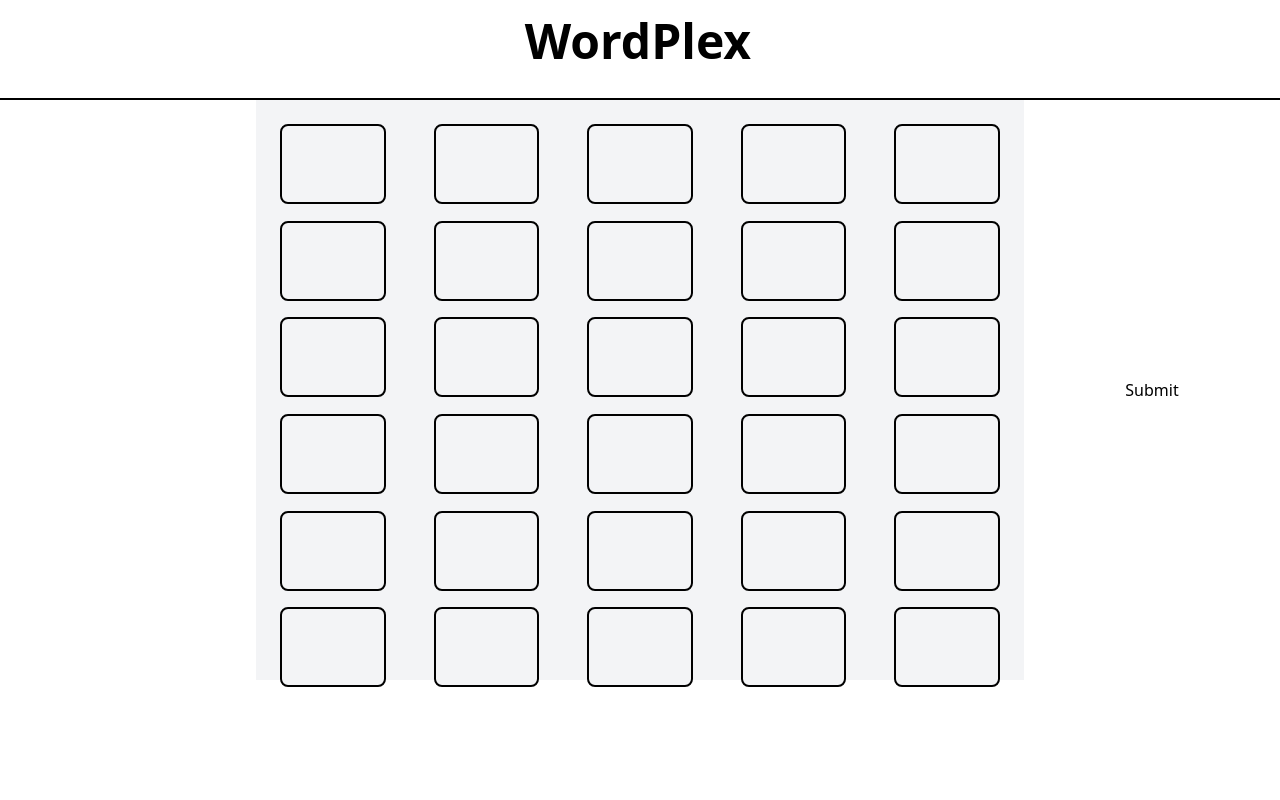
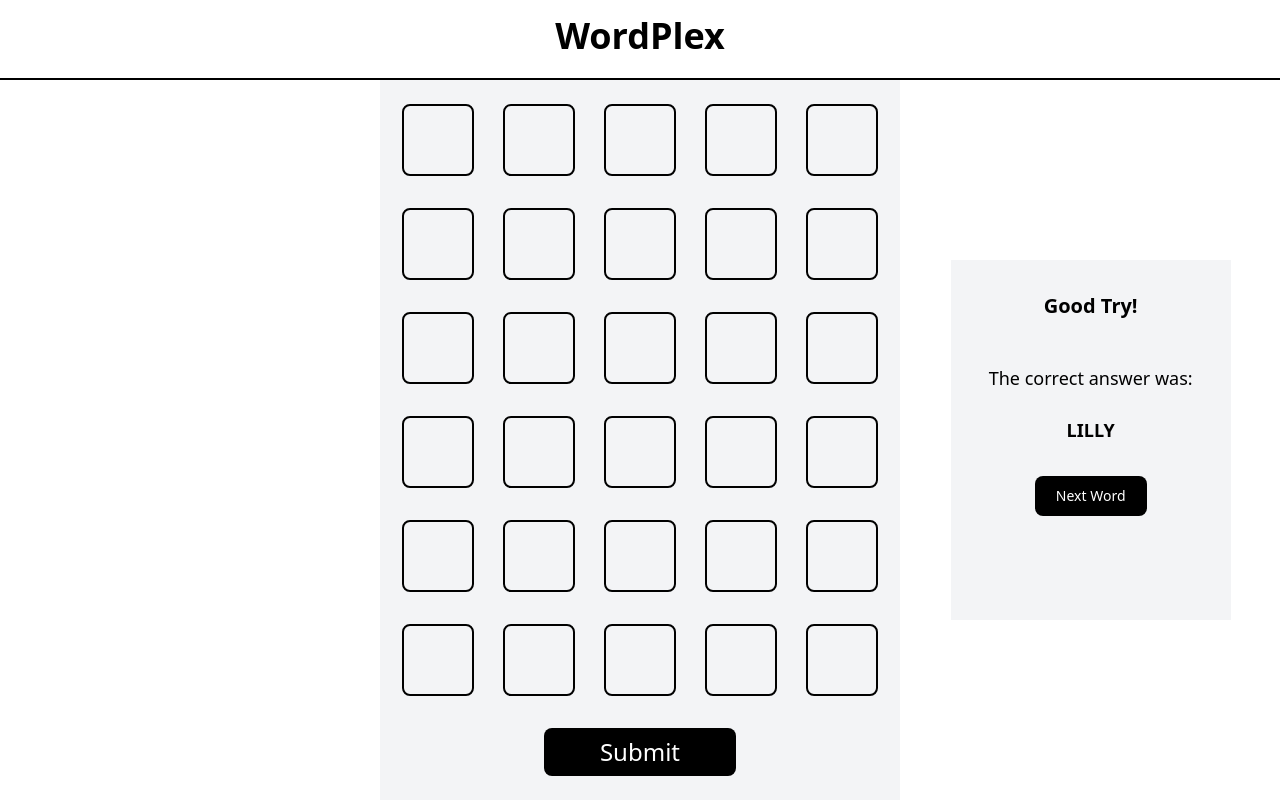
Before and after one commit to BlueDragonC45/PuzzleGames, a Next.js app: page /wordplex in a window 1280 px wide. Built offline with nearby package versions, Linux system fonts and the light colour scheme.

Commit message:
Added functionality after the game is completed, and moved cursor automatically on changing a letter

```diff
--- a/src/app/wordplex/page.js
+++ b/src/app/wordplex/page.js
@@ -1,13 +1,16 @@
 'use client'
 
-import { useState, useEffect } from 'react';
+import { useState, useEffect, useRef } from 'react';
 
 export default function WordPlex({ answer }) {
 
   var answerArr = [..."LILLY"];
   var [guesses, setGuesses] = useState(0);
+  var [completed, setCompleted] = useState(false);
+  var [correct, setCorrect] = useState(false);
   var [colorArray, setColorArray] = useState(Array.from({ length: 6 }, () => Array.from({ length: 5 }, () => -1))); // -1 = Inactive, 0 = White, 1 = Gray, 2 = Green, 3 = Yellow
   var [letterArray, setLetterArray] = useState(Array.from({ length: 6 }, () => Array.from({ length: 5 }, () => '')))
+  var refArray = Array.from({ length: 6 }, () => Array.from({ length: 5 }, () => useRef()))
 
   const handleColorArray = (val, x, y) => {
     let copy = [...colorArray];
@@ -30,13 +33,23 @@ export default function WordPlex({ answer }) {
     });
   }
 
+  useEffect(() => {
+    if (guesses > 5) {
+      setCompleted(true);
+      return;
+    }
+    colorArray[guesses].forEach((val, i) => {
+      handleColorArray(0, guesses, i);
+    });
+  }, [guesses]);
+
   const checkAnswer = () => {
     letterArray[guesses].forEach((letter) => {
       if (!(letter && letter !== ' '))
         return;
     });
 
-    var correct;
+    var currCorrect = true;
     var yellowSet = Array(5).fill('');
     yellowSet.map((val, i) => {
       yellowSet[i] = answerArr[i];
@@ -51,7 +64,7 @@ export default function WordPlex({ answer }) {
         return;
       }
 
-      correct = false;
+      currCorrect = false;
       const index = yellowSet.indexOf(letter);
       if (index !== -1 && letterArray[guesses][index] !== answerArr[index]) {
         yellowSet[index] = ' ';
@@ -61,31 +74,35 @@ export default function WordPlex({ answer }) {
       }
     });
     setGuesses((guesses) => ++guesses);
+    setCorrect(currCorrect);
+    if (currCorrect) {
+      setCompleted(true);
+    }
   }
 
   const getInputBox = (color, x, y) => {
     var classes = '';
     switch (color) {
       case 0: //White
-        classes = 'h-20 text-5xl text-center caret-transparent border-2 focus:border-4 rounded-lg bg-gray-100';
+        classes = 'h-[9vh] w-[9vh] text-5xl text-center caret-transparent border-2 focus:border-4 rounded-lg bg-gray-100';
         break;
       case 1: //Gray
-        classes = 'h-20 text-5xl text-center caret-transparent border-2 rounded-lg bg-gray-500';
+        classes = 'h-[9vh] w-[9vh] text-5xl text-center caret-transparent border-2 rounded-lg bg-gray-500';
         break;
       case 2: //Green
-        classes = 'h-20 text-5xl text-center caret-transparent border-2 rounded-lg bg-green-500';
+        classes = 'h-[9vh] w-[9vh] text-5xl text-center caret-transparent border-2 rounded-lg bg-green-500';
         break;
       case 3: //Yellow
-        classes = 'h-20 text-5xl text-center caret-transparent border-2 rounded-lg bg-yellow-500';
+        classes = 'h-[9vh] w-[9vh] text-5xl text-center caret-transparent border-2 rounded-lg bg-yellow-500';
         break;
       default:
-        classes = 'h-20 text-5xl text-center caret-transparent border-2 rounded-lg bg-gray-100';
+        classes = 'h-[9vh] w-[9vh] text-5xl text-center caret-transparent border-2 rounded-lg bg-gray-100';
     }
 
     if (color === 0) {
-      return <input className={classes} key={'letter' + x + y} value={letterArray[x][y].toUpperCase()} onChange={e => onLetterChange(e.target.value, x, y)} name={'letter' + x + y}></input>
+      return <input className={classes} key={'letter' + x + y} value={letterArray[x][y].toUpperCase()} onChange={e => onLetterChange(e.target.value, x, y)} name={'letter' + x + y} ref={refArray[x][y]}></input>
     } else {
-      return <input className={classes} key={'letter' + x + y} value={letterArray[x][y].toUpperCase()} onChange={e => onLetterChange(e.target.value, x, y)} name={'letter' + x + y} readOnly={true}></input>
+      return <input className={classes} key={'letter' + x + y} value={letterArray[x][y].toUpperCase()} onChange={e => onLetterChange(e.target.value, x, y)} name={'letter' + x + y} ref={refArray[x][y]} readOnly={true}></input>
     }
   }
 
@@ -101,43 +118,47 @@ export default function WordPlex({ answer }) {
     } else {
       handleLetterArray(val, x, y);
     }
+
+    if (y < 4) {
+      refArray[x][y+1].current.focus();
+    } else {
+      refArray[x][y].current.blur();
+    }
   }
 
-  useEffect(() => {
-    if (guesses > 5) {
-      //reset
-      resetArrays();
-      setGuesses(0);
-      return;
-    }
-    colorArray[guesses].forEach((val, i) => {
-      handleColorArray(0, guesses, i);
-    });
-  }, [guesses]);
+  const onNextWordClick = () => {
+    setGuesses(0);
+    resetArrays();
+    //Get new word
+    setCompleted(false);
+  }
 
   return (
     <>
-      <div className="h-[12.5vh] grid grid-cols-5 border-b-2 border-black content-center gap-4 px-8">
-        <h1 className="col-start-3 h-16 text-5xl font-bold">WordPlex</h1>
+      <div className="h-[10vh] grid justify-items-center border-b-2 border-black py-4">
+        <h1 className="h-16 text-4xl font-bold">WordPlex</h1>
       </div>
-      <div className="grid grid-cols-5 content-center">
-        <div className="h-[72.5vh] col-start-2 col-span-3 grid grid-rows-6 grid-cols-5 align-content-center gap-12 p-6 bg-gray-100">
+      <div className="grid grid-cols-3 place-items-center">
+        <div className="h-[90vh] w-[65vh] grid col-start-2 grid-rows-6 grid-cols-5 justify-self-center justify-items-center gap-8 p-6 bg-gray-100">
           {colorArray.map((arr, x) =>
             arr.map((color, y) =>
               getInputBox(color, x, y)
             )
           )}
+          <div className="col-start-2 col-span-3">
+            <button className={'h-12 w-48 text-white text-2xl rounded-lg bg-black ' + (completed ? 'invisible' : '')} onClick={checkAnswer}>Submit</button>
+          </div>
         </div>
-        <button onClick={checkAnswer}>Submit</button>
+        {(completed || true) &&
+          <div className="h-[45vh] w-[8vh] lg:w-[35vh] justify-self-end lg:justify-self-center justify-items-center col-start-3 ml-12 mr-8 lg:mr-0 bg-gray-100">
+            <h1 className='text-xl font-bold p-3 mt-5'>{correct ? "Congratulations!" : "Good Try!"}</h1>
+            <p className='text-lg p-3 mt-5'>The correct answer was:</p>
+            <p className='text-lg p-3 font-bold'> {answerArr} </p>
+            <button className="h-10 w-28 text-white text-sm rounded-lg mt-5 bg-black" onClick={onNextWordClick}>Next Word</button>
+          </div>
+        }
+
       </div>
     </>
   )
 }
-
-// 35:30  Warning: Expected '!==' and instead saw '!='.  eqeqeq
-// 39:9  Warning: 'correct' is assigned a value but never used.  no-unused-vars
-// 41:28  Warning: Array.prototype.map() expects a return value from arrow function.  array-callback-return
-// 56:17  Warning: Expected '!==' and instead saw '!='.  eqeqeq
-// 86:32  Warning: Expected '!==' and instead saw '!='.  eqeqeq
-// 95:17  Warning: Assignments to the 'guesses' variable from inside React Hook useEffect will be lost after each render. To preserve the value over time, store it in a useRef Hook and keep the mutable value in the '.current' property. Otherwise, you can move this variable directly inside useEffect.  react-hooks/exhaustive-deps
-// 97:38  Warning: Array.prototype.map() expects a return value from arrow function.  array-callback-return
```
